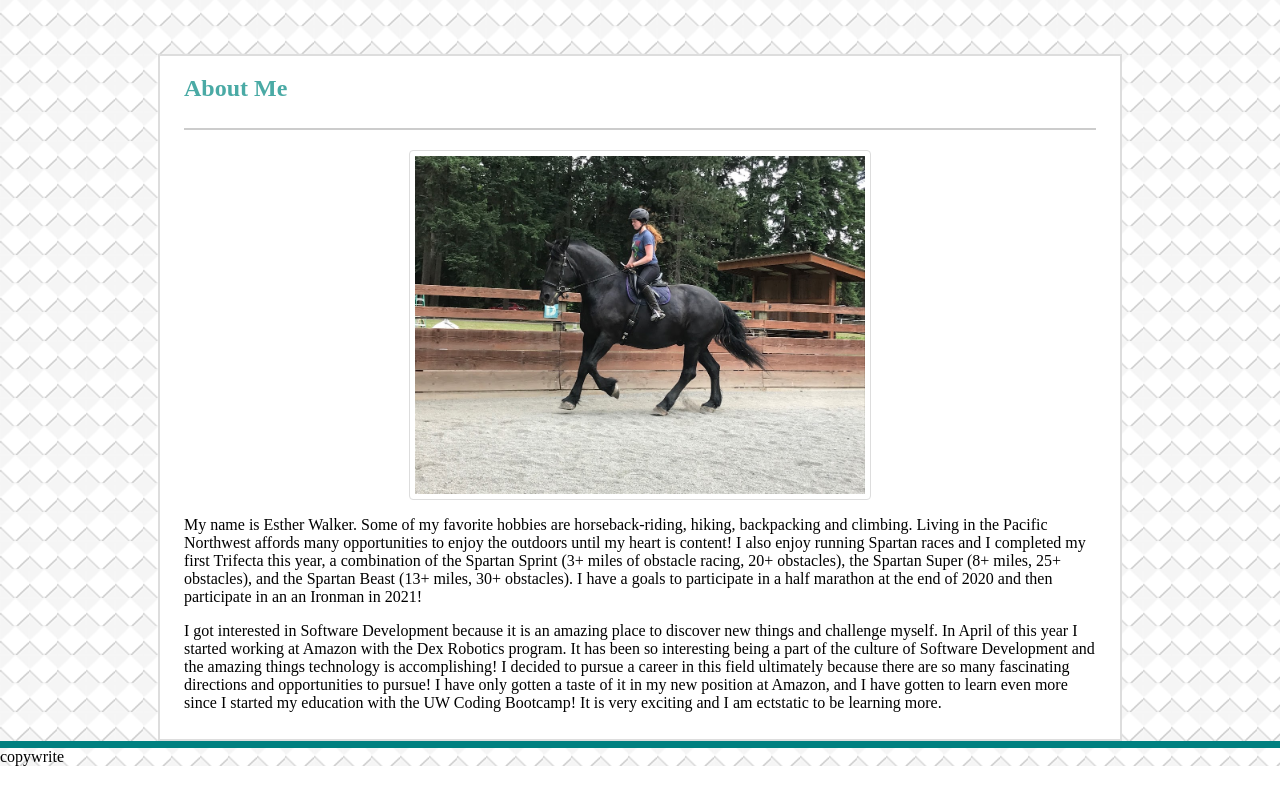
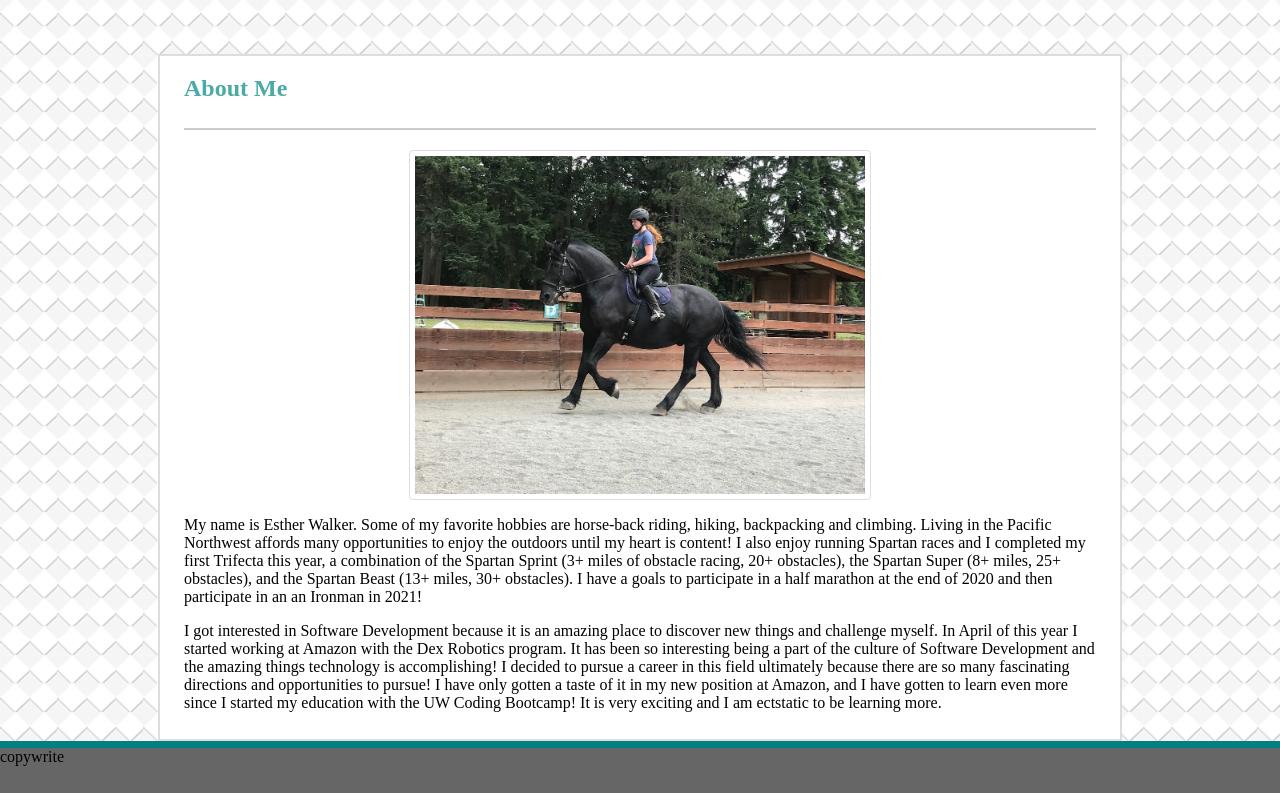
Before and after one commit to Dragonbabe/Week1-HW-PORTFOLIO, a plain HTML site: page index.html in a window 1280 px wide. Shown: the part 88-881 px from the top of the page. Before the commit the page ends 854 px from the top, so only its background shows below. Drawn offline with Linux system fonts and the light colour scheme.

Commit message:
added footer

```diff
--- a/assets/css/index.css
+++ b/assets/css/index.css
@@ -95,7 +95,7 @@ p {
     margin-right: 24px;
 }
 footer {
-    /* position:absolute; */
-    /* bottom: 0px; */
     border-top: 7px solid teal;
+    padding-bottom: 27px;
+    background-color: #666666;
 }
--- a/index.html
+++ b/index.html
@@ -28,7 +28,7 @@
                 <img src="assets/images/Jack.2019.JPG" alt="Me riding jack" class="img-thumbnail">
             </div>
 
-            <p>My name is Esther Walker. Some of my favorite hobbies are horseback-riding, hiking,
+            <p>My name is Esther Walker. Some of my favorite hobbies are horse-back riding, hiking,
                 backpacking and climbing. Living in the Pacific Northwest affords many
                 opportunities to enjoy the outdoors until my heart is content! I also enjoy
                 running Spartan races and I completed my first Trifecta this year, a combination of the Spartan
```
